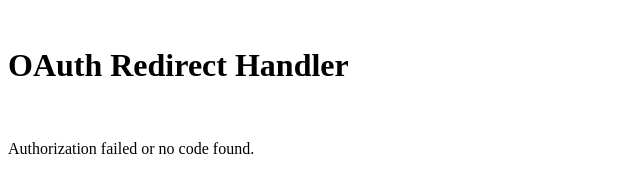
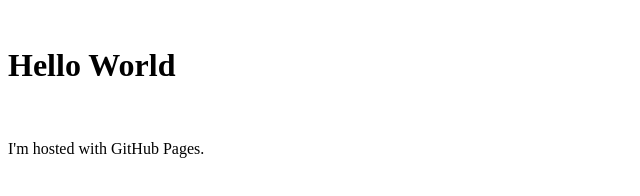
Before and after one commit to kodah55/bbtesting2, a plain HTML site: page index.html in a window 1280 px wide. Shown: the whole page, without its empty margins (0-640 px from the left). Drawn offline with Linux system fonts and the light colour scheme.

Commit message:
Update index.html

```diff
--- a/index.html
+++ b/index.html
@@ -1,36 +1,8 @@
 
 <!DOCTYPE html>
 <html>
-<head>
-    <title>OAuth Redirect</title>
-</head>
 <body>
-    <h1>OAuth Redirect Handler</h1>
-    <p id="message">Processing...</p>
-    <script>
-        // Function to parse URL parameters
-        function getQueryParams() {
-            const params = {};
-            const queryString = window.location.search.substring(1);
-            const regex = /([^&=]+)=([^&]*)/g;
-            let m;
-            while (m = regex.exec(queryString)) {
-                params[decodeURIComponent(m)] = decodeURIComponent(m);
-            }
-            return params;
-        }
-
-        // Extract the authorization code from the URL
-        const params = getQueryParams();
-        const authorizationCode = params['code'];
-        const messageElement = document.getElementById('message');
-
-        if (authorizationCode) {
-            messageElement.textContent = 'Authorization successful! Code: ' + authorizationCode;
-            // You can now send the authorization code to your server to exchange it for an access token
-        } else {
-            messageElement.textContent = 'Authorization failed or no code found.';
-        }
-    </script>
+  <h1>Hello World</h1>
+  <p>I'm hosted with GitHub Pages.</p>
 </body>
 </html>
```
